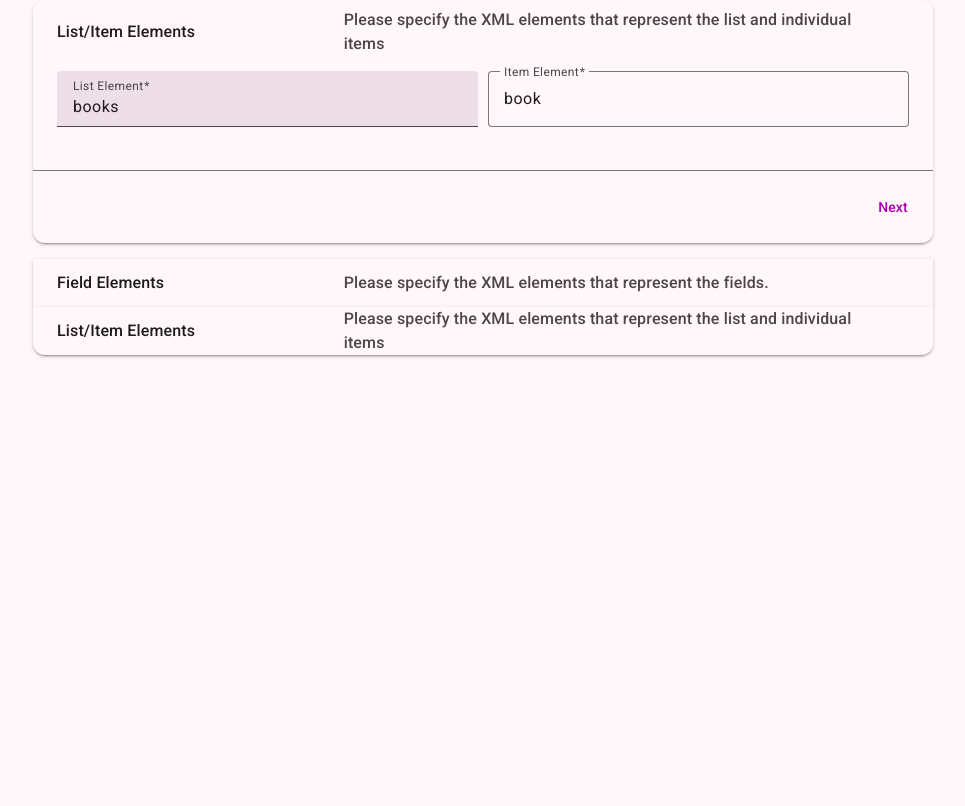
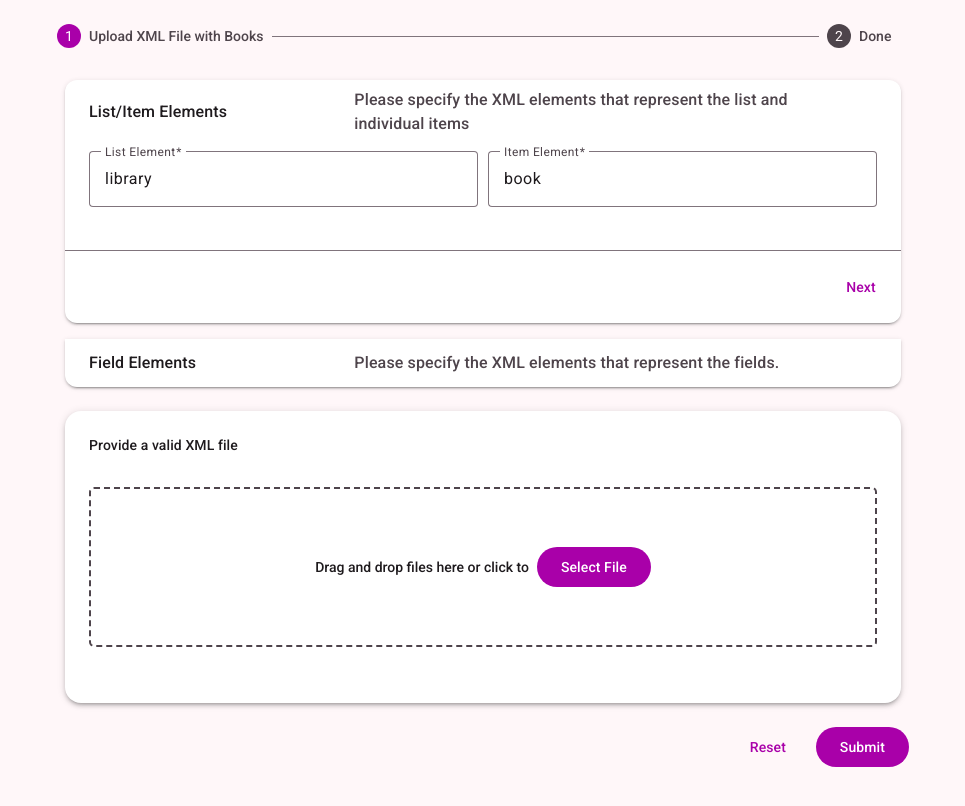
Before and after one commit to igorbeor/ng-book-lib, an Angular app: page / in a window 1280 px wide. Shown: the whole page, without its empty margins (157-1122 px from the left). Built offline with nearby package versions, Linux system fonts and the light colour scheme.

Commit message:
feat(app): add stepper wizard and wire form submission to parse books

```diff
--- a/src/app/app.html
+++ b/src/app/app.html
@@ -1,3 +1,25 @@
 <main class="container">
-  <app-xml-parser-form></app-xml-parser-form>
+  <mat-stepper [selectedIndex]="step()" #stepper>
+    <mat-step>
+      <ng-template matStepLabel>Upload XML File with Books</ng-template>
+      <div class="step-body">
+        <app-xml-parser-form #xmlParserForm (submitted)="nextStep()"></app-xml-parser-form>
+      </div>
+      <div class="step-actions">
+        <button matButton="text" type="button" (click)="xmlParserForm.onReset()">Reset</button>
+        <button matButton="filled" type="button" (click)="xmlParserForm.onSubmit()">Submit</button>
+      </div>
+    </mat-step>
+    <mat-step>
+      <ng-template matStepLabel>Done</ng-template>
+      <div class="step-body">
+        <p>You are now done.</p>
+      </div>
+      <div class="step-actions">
+        <button matButton="text" matStepperPrevious>Back</button>
+        <button matButton="text" (click)="stepper.reset()">Reset</button>
+        <button matButton="filled">Download</button>
+      </div>
+    </mat-step>
+  </mat-stepper>
 </main>
--- a/src/app/app.scss
+++ b/src/app/app.scss
@@ -2,4 +2,13 @@
   max-width: 900px;
   margin-inline: auto;
   padding-inline: 1.5rem;
+  height: 100vh;
 }
+
+.step-actions {
+  display: flex;
+  align-items: center;
+  justify-content: flex-end;
+  gap: 1rem;
+  padding: 1rem 0;
+}
--- a/src/app/app.ts
+++ b/src/app/app.ts
@@ -1,10 +1,23 @@
-import { Component } from '@angular/core';
+import { Component, signal } from '@angular/core';
 import { XmlParserForm } from './components/xml-parser-form/xml-parser-form';
+import { MatStepperModule } from '@angular/material/stepper';
+import { MatButtonModule } from '@angular/material/button';
 
 @Component({
   selector: 'app-root',
-  imports: [XmlParserForm],
+  imports: [XmlParserForm, MatStepperModule, MatButtonModule],
   templateUrl: './app.html',
   styleUrl: './app.scss',
 })
-export class App {}
+export class App {
+  private readonly MAX_STEP_INDEX = 1;
+  public step = signal(0);
+
+  public nextStep(): void {
+    this.step.update(value => Math.min(value + 1, this.MAX_STEP_INDEX));
+  }
+
+  public prevStep(): void {
+    this.step.update(value => Math.max(value + 1, 0));
+  }
+}
--- a/src/app/components/file-upload/file-upload.html
+++ b/src/app/components/file-upload/file-upload.html
@@ -6,6 +6,7 @@
   (dragleave)="onDragLeave($event)"
   [class.drag-over]="isDragOver()"
   [class.drag-disabled]="file !== null"
+  [class.invalid]="isInvalid()"
 >
   @if (file !== null) {
     <div class="file-preview">
--- a/src/app/components/file-upload/file-upload.scss
+++ b/src/app/components/file-upload/file-upload.scss
@@ -7,6 +7,10 @@
   padding: 20px;
   border-radius: 5px;
   width: 100%;
+
+  &.invalid {
+    border-color: var(--mat-sys-error);
+  }
 
   &.drag-over:not(.drag-disabled) {
     border-color: var(--mat-sys-tertiary);
--- a/src/app/components/file-upload/file-upload.ts
+++ b/src/app/components/file-upload/file-upload.ts
@@ -13,6 +13,7 @@ import { MatSnackBar } from '@angular/material/snack-bar';
 export class FileUpload {
   public allowedTypes = input.required<string[]>();
 
+  public isInvalid = input<boolean>(false);
   public buttonText = input<string>('Select File');
   public dragAndDropText = input<string>('Drag and drop files here or click to');
 
--- a/src/app/components/xml-parser-form/xml-parser-form.html
+++ b/src/app/components/xml-parser-form/xml-parser-form.html
@@ -1,5 +1,5 @@
-<form [formRoot]="xmlParserForm" novalidate>
-  <mat-accordion class="example-headers-align">
+<form class="parser-form" [formRoot]="xmlParserForm" novalidate>
+  <mat-accordion>
     <mat-expansion-panel [expanded]="step() === 0" (opened)="step.set(0)" hideToggle>
       <mat-expansion-panel-header>
         <mat-panel-title> List/Item Elements </mat-panel-title>
@@ -9,7 +9,7 @@
       </mat-expansion-panel-header>
       <mat-grid-list cols="2" rowHeight="90px" gutterSize="10px">
         <mat-grid-tile colspan="1">
-          <mat-form-field class="form-field">
+          <mat-form-field appearance="outline" class="form-field">
             <mat-label>List Element</mat-label>
             <input matInput type="text" [formField]="xmlParserForm.config.listElement" />
             @if (
@@ -119,27 +119,20 @@
         <button matButton="text" (click)="step.set(2)">Next</button>
       </mat-action-row>
     </mat-expansion-panel>
-    <mat-expansion-panel [expanded]="step() === 2" (opened)="step.set(2)" hideToggle>
-      <mat-expansion-panel-header>
-        <mat-panel-title> List/Item Elements </mat-panel-title>
-        <mat-panel-description>
-          Please specify the XML elements that represent the list and individual items
-        </mat-panel-description>
-      </mat-expansion-panel-header>
+  </mat-accordion>
+  <div class="file-form-field">
+    <label for="file-input" class="file-form-field__label">Provide a valid XML file</label>
     <app-file-upload
+      id="file-form-field__input"
       class="form-field file-field"
+      [isInvalid]="xmlParserForm.file().touched() && xmlParserForm.file().invalid()"
       [allowedTypes]="FILE_ALLOWED_TYPES"
       [formField]="xmlParserForm.file"
     ></app-file-upload>
-      <mat-action-row class="form-actions">
     @if (xmlParserForm.file().touched() && xmlParserForm.file().invalid()) {
       <mat-error>
         {{ xmlParserForm.file().errors()[0]?.message }}
       </mat-error>
     }
-        <button matButton="outlined" type="button" (click)="onReset()">Reset</button>
-        <button matButton="filled" type="submit">Submit</button>
-      </mat-action-row>
-    </mat-expansion-panel>
-  </mat-accordion>
+  </div>
 </form>
--- a/src/app/components/xml-parser-form/xml-parser-form.scss
+++ b/src/app/components/xml-parser-form/xml-parser-form.scss
@@ -1,3 +1,7 @@
+.parser-form {
+  padding: 0.5rem;
+}
+
 .form-field {
   width: 100%;
 
@@ -8,9 +12,18 @@
   }
 }
 
-.form-actions {
+.file-form-field {
   display: flex;
-  align-items: center;
-  justify-content: flex-end;
-  gap: 1rem;
+  flex-direction: column;
+  margin-top: 1.5rem;
+  background-color: #fff;
+  // border-radius: .75rem;
+  border-radius: var(--mat-sys-corner-large);
+  box-shadow: var(--mat-sys-level2);
+  padding: 1.5rem;
+
+  &__label {
+    font: var(--mat-sys-label-large);
+    letter-spacing: var(--mat-sys-label-large-tracking);
+  }
 }
--- a/src/app/components/xml-parser-form/xml-parser-form.ts
+++ b/src/app/components/xml-parser-form/xml-parser-form.ts
@@ -1,4 +1,4 @@
-import { Component, signal } from '@angular/core';
+import { Component, inject, output, signal } from '@angular/core';
 import {
   SchemaPathTree,
   validate,
@@ -7,6 +7,7 @@ import {
   required,
   FormRoot,
   validateTree,
+  submit,
 } from '@angular/forms/signals';
 import { ParserConfig, ParserConfigField } from '../../models/parser-config';
 import { FileUpload } from '../file-upload/file-upload';
@@ -14,8 +15,9 @@ import { MatGridListModule } from '@angular/material/grid-list';
 import { MatButtonModule } from '@angular/material/button';
 import { MatFormFieldModule } from '@angular/material/form-field';
 import { MatInputModule } from '@angular/material/input';
-import { MatDividerModule } from '@angular/material/divider';
 import { MatExpansionModule } from '@angular/material/expansion';
+import { DocumentParser } from '../../services/document-parser/document-parser';
+import { BookStore } from '../../services/book-store/book-store';
 
 interface ParserFormModel {
   config: ParserConfig;
@@ -41,7 +43,10 @@ function fileTypeRule(path: SchemaPathTree<File | null>, fileTypes: string[]) {
     const file = value();
     return file === null || fileTypes.includes(file.type)
       ? null
-      : { kind: 'wrongFileType', message: `File should have one of the following types: ${fileTypes.join(', ')}` };
+      : {
+          kind: 'wrongFileType',
+          message: `File should have one of the following types: ${fileTypes.join(', ')}`,
+        };
   });
 }
 
@@ -55,9 +60,8 @@ function fileTypeRule(path: SchemaPathTree<File | null>, fileTypes: string[]) {
     MatFormFieldModule,
     MatInputModule,
     MatButtonModule,
-    MatDividerModule,
     MatExpansionModule,
-],
+  ],
   templateUrl: './xml-parser-form.html',
   styleUrl: './xml-parser-form.scss',
 })
@@ -65,7 +69,7 @@ export class XmlParserForm {
   public readonly FILE_ALLOWED_TYPES = ['application/xml', 'text/xml'];
   private readonly PARSER_INITIAL_MODEL = {
     config: {
-      listElement: 'books',
+      listElement: 'library',
       itemElement: 'book',
       fields: {
         author: {
@@ -87,6 +91,11 @@ export class XmlParserForm {
 
   public step = signal<number>(0);
 
+  public submitted = output();
+
+  private documentParser = inject(DocumentParser);
+  private bookStore = inject(BookStore);
+
   private xmlParserModel = signal<ParserFormModel>({ ...this.PARSER_INITIAL_MODEL });
   public xmlParserForm = form(
     this.xmlParserModel,
@@ -99,18 +108,20 @@ export class XmlParserForm {
       fieldRule(schemaPath.config.fields.title);
       fieldRule(schemaPath.config.fields.pages);
     },
-    {
-      submission: {
-        action: (f) => {
-          console.log('Form submitted with model:', this.xmlParserModel());
-          f().reset({ ...this.PARSER_INITIAL_MODEL });
-          return Promise.resolve();
-        },
-      },
-    },
   );
 
-  public onReset() {
+  public async onSubmit(): Promise<void> {
+    await submit(this.xmlParserForm, async (f) => {
+      const { config, file } = this.xmlParserModel();
+      const books = await this.documentParser.parse(file!, config);
+      this.bookStore.set(books);
+      this.submitted.emit();
+      f().reset({ ...this.PARSER_INITIAL_MODEL });
+      console.log(this.bookStore.books());
+    });
+  }
+
+  public onReset(): void {
     this.xmlParserForm().reset({ ...this.PARSER_INITIAL_MODEL });
     this.step.set(0);
   }
--- a/src/app/services/book-store/book-store.ts
+++ b/src/app/services/book-store/book-store.ts
@@ -12,7 +12,7 @@ export class BookStore {
 
   public add(value: Book): void {
     const newItem: BookStoreItem = { id: crypto.randomUUID(), ...value };
-    this._books.update((items) => (items ? [...items, newItem] : [newItem]));
+    this._books.update((items) => (items ? [newItem, ...items] : [newItem]));
   }
 
   public updateItem(id: string, value: Partial<Omit<Book, 'id'>>): void {
--- a/src/styles.scss
+++ b/src/styles.scss
@@ -37,3 +37,9 @@ body {
   height: 100%;
 }
 /* You can add global styles to this file, and also import other style files */
+
+:root {
+  @include mat.expansion-overrides((
+    container-background-color: #fff,
+  ));
+}
```
Lines whose indentation alone changed are shown as unchanged.
